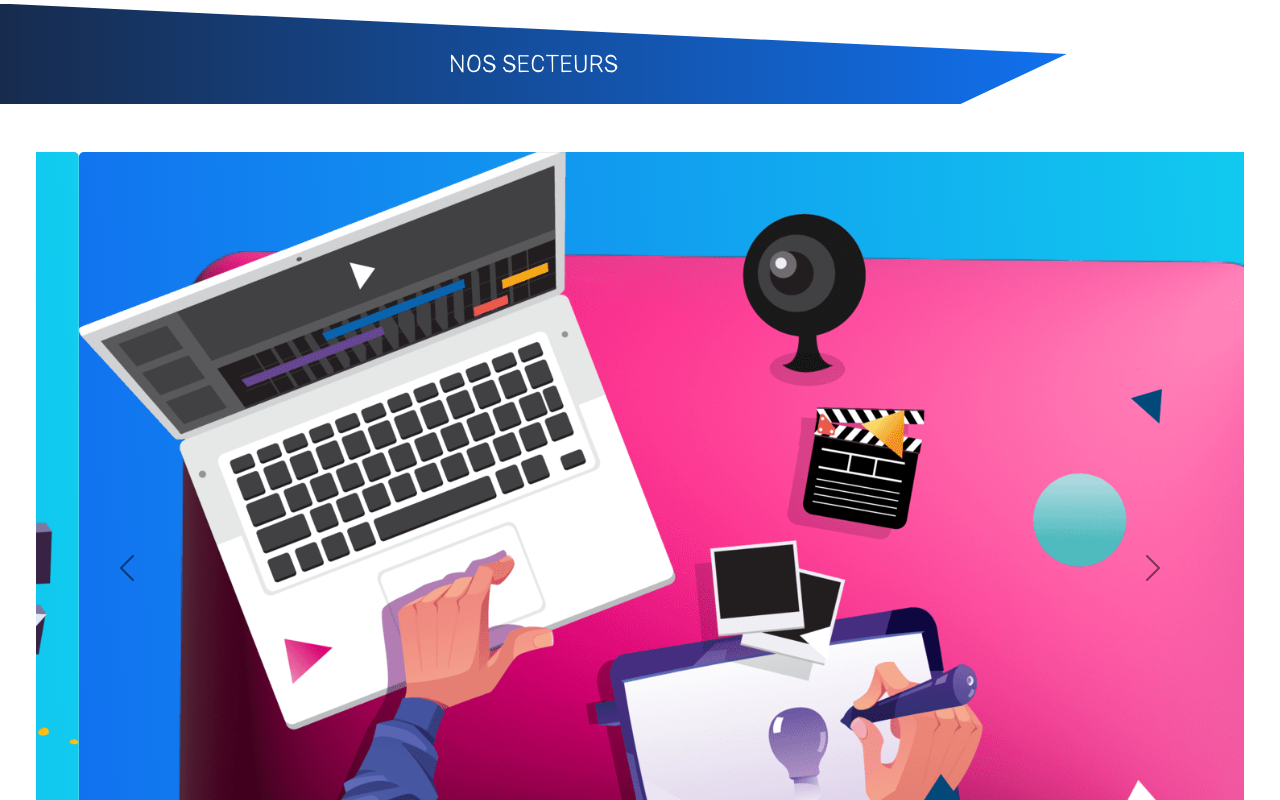
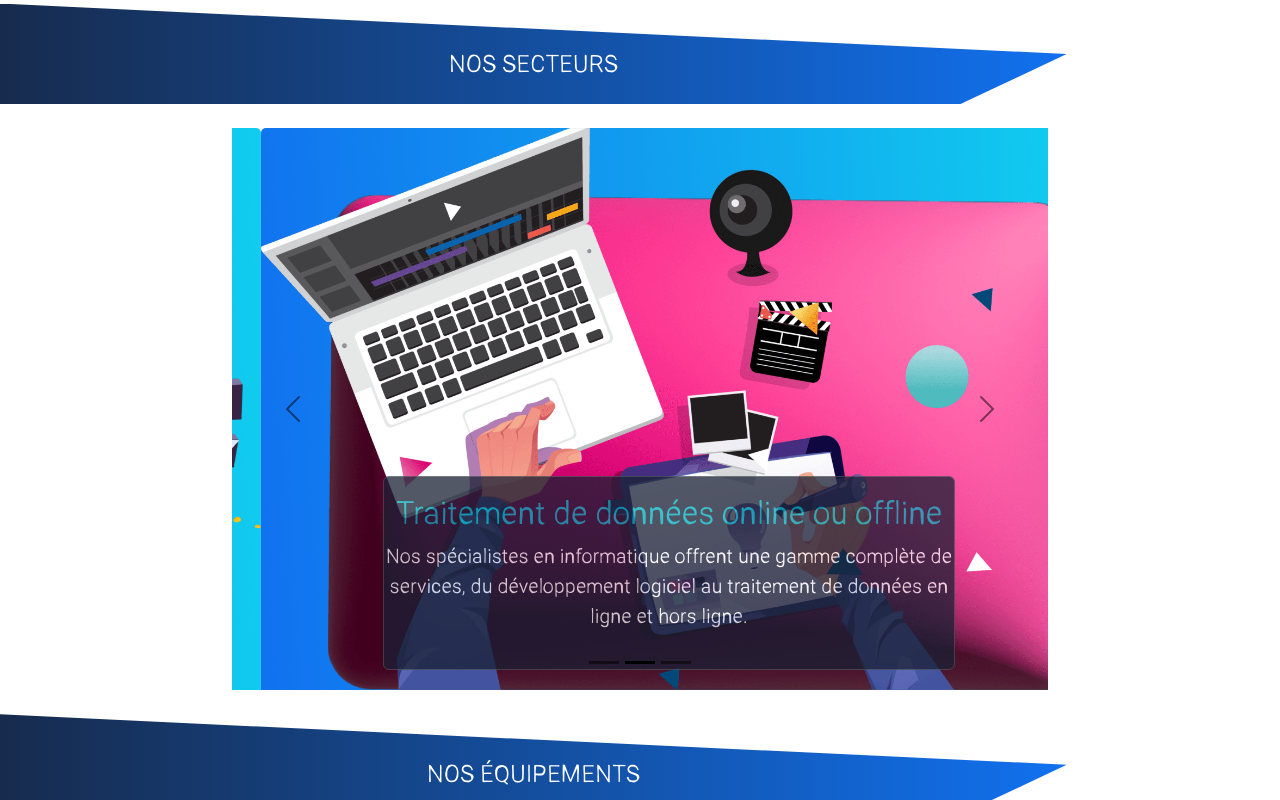
Before and after one commit to razanadahy/sitearis, a React (Create React App) app: page / in a window 1280 px wide. Shown: the part 620-1420 px from the top of the page. Built offline with nearby package versions, Linux system fonts and the light colour scheme.

Commit message:
modif footer

```diff
--- a/src/Component/Activity.js
+++ b/src/Component/Activity.js
@@ -12,11 +12,11 @@ const Activity = () => {
             <div className="row w-100 m-0 pt-4 pb-4 pr-4 pe-0">
                 <ElementShowTitle title={"Nos secteurs"}/>
             </div>
-            <div className="row m-0 p-4 w-100">
-                <div className="card border-0">
-                    <Carousel data-bs-theme="dark" pause={"hover"}>
+            <div className="row m-0 px-md-3 px-lg-5 px-sm-2 pb-0 pt-0 w-100">
+                <div className="card border-0 px-md-2 px-lg-5 px-sm-3">
+                    <Carousel className="w-75 mx-auto" data-bs-theme="dark" pause={"hover"}>
                         <Carousel.Item interval={1000}>
-                            <img src={tVid} className="card-img-top bg-gradient-info" alt="..." />
+                            <img src={tVid} className="card-img-top bg-gradient-info" alt="image traitement de son et video" />
                             <Carousel.Caption className="bg-edit border rounded-2 opacity-75">
                                 <h2 className="color-cyan">Traitement de sons et/ou vidéos</h2>
                                 <p className="fs-5 text-white">Nos spécialistes en informatique offrent une gamme
@@ -26,7 +26,7 @@ const Activity = () => {
                             </Carousel.Caption>
                         </Carousel.Item>
                         <Carousel.Item interval={1000}>
-                          <img src={tdonne} className="card-img-top bg-gradient-info" alt="..." />
+                          <img src={tdonne} className="card-img-top bg-gradient-info"  alt="image traitement de donnée" />
                           <Carousel.Caption className="bg-edit border rounded-2 opacity-75">
                               <h2 className="color-cyan">Traitement de données online ou offline</h2>
                               <p className="fs-5 text-white">Nos spécialistes en informatique offrent une gamme
@@ -35,7 +35,7 @@ const Activity = () => {
                           </Carousel.Caption>
                         </Carousel.Item>
                         <Carousel.Item interval={1000}>
-                          <img src={tImg} className="card-img-top bg-gradient-info" alt="..." />
+                          <img src={tImg} className="card-img-top bg-gradient-info" alt="image traitement d'image" />
                           <Carousel.Caption className="bg-edit border rounded-2 opacity-75">
                               <h2 className="color-cyan">Traitement d'image</h2>
                               <p className="fs-5 text-white">Nos spécialistes en informatique offrent une gamme
```
